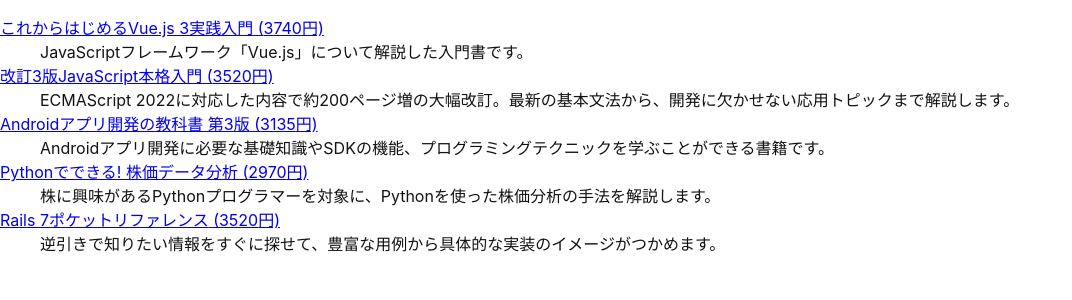
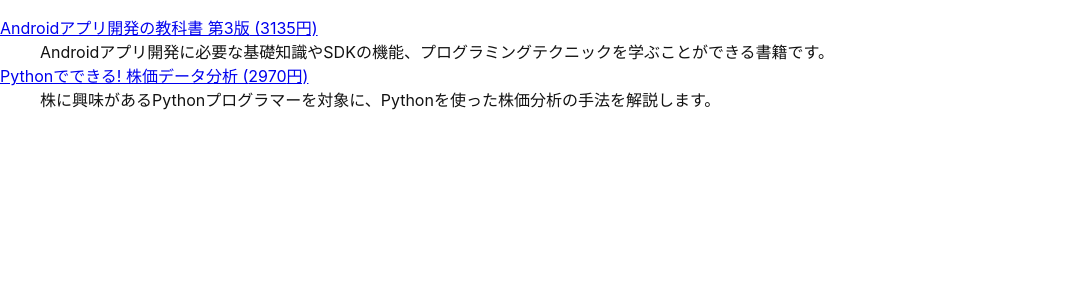
Before and after one commit to MofuMofu2/react-sandbox, a React (Create React App) app: page / in a window 1280 px wide. Shown: the top 300 px of the page, without its empty margins (0-1072 px from the left). Built offline with nearby package versions, Linux system fonts and the light colour scheme.

Commit message:
feature: #42

```diff
--- a/src/component/ForList/ForItem.tsx
+++ b/src/component/ForList/ForItem.tsx
@@ -1,3 +1,4 @@
+import React from "react";
 import { BookSrc } from "./ForList";
 
 type ForItemProps = {
--- a/src/component/ForList/ForList.tsx
+++ b/src/component/ForList/ForList.tsx
@@ -13,9 +13,10 @@ export type BookSrc = {
 };
 
 export default function ForList({ src }: ForListProps) {
+  const lowPrice = src.filter((book) => book.price < 3500);
   return (
     <dl>
-      {src.map((element) => (
+      {lowPrice.map((element) => (
         <ForItem book={element} key={element.isbn} />
       ))}
     </dl>
```
